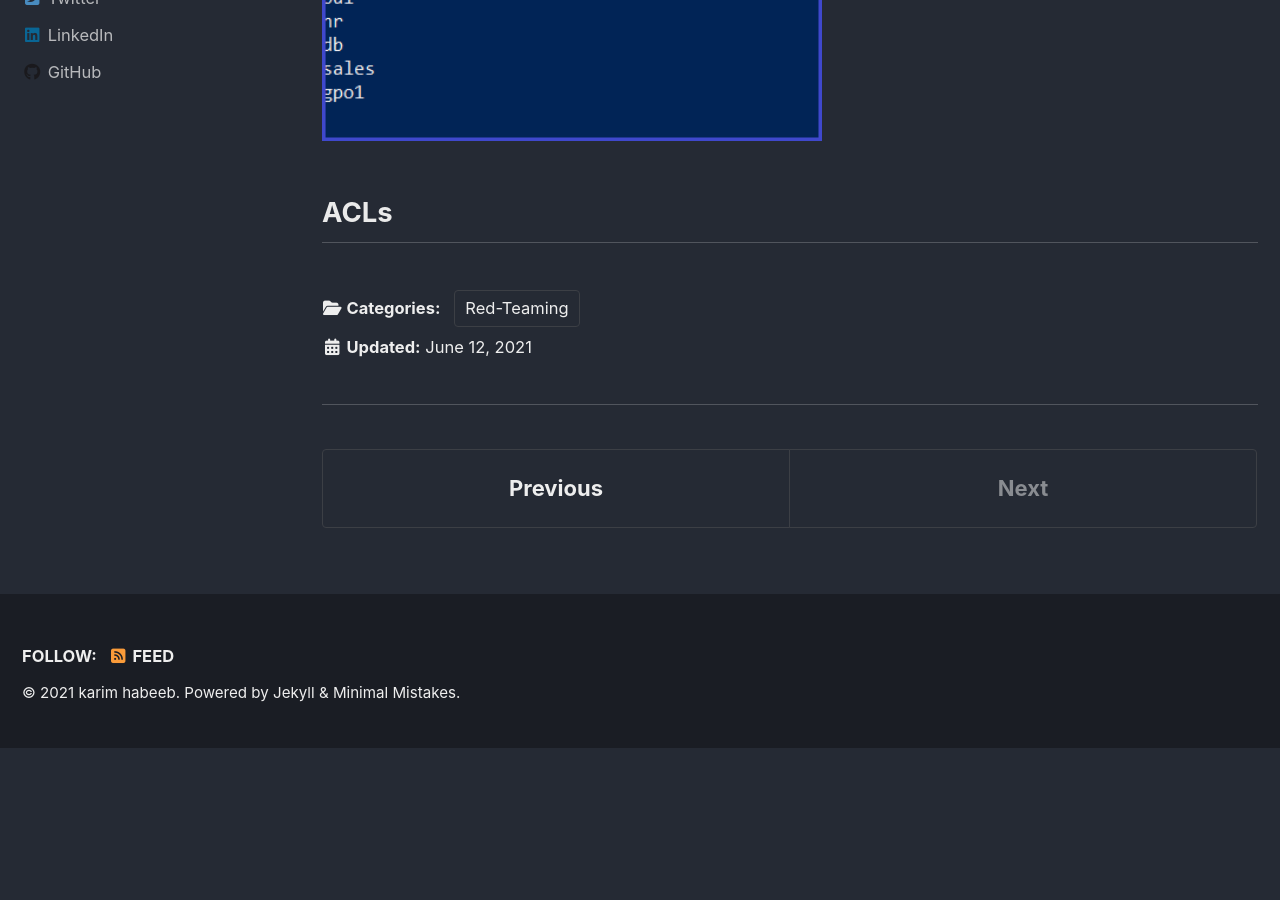
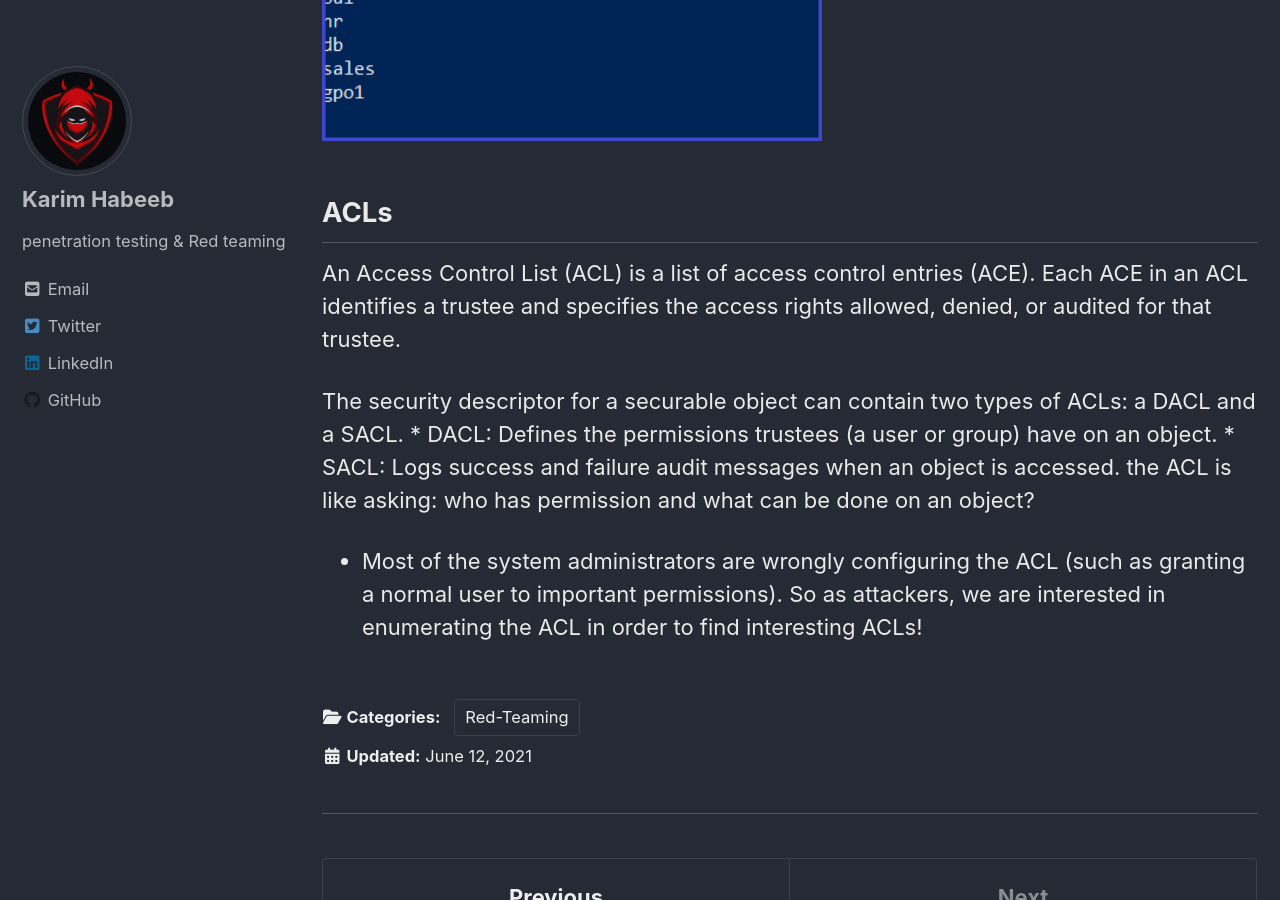
Before and after one commit to NoRed0x/NoRed0x.github.io, a Jekyll site: the page built from _posts/Red-Teaming/2021-06-12-active-directory-domain-enumeration-part-2.md, in a window 1280 px wide and 900 px high, scrolled down 6815 px. Built offline with Jekyll 4.4.1, drawn with Linux system fonts in a browser that asks for light colours; cached includes are drawn as plain includes; nearby versions of some CDN libraries; before the commit the page ends 7563 px from its top, so only the background shows below that; some of the changed text lies outside the part shown.

Commit message:
Update 2021-06-12-active-directory-domain-enumeration-part-2.md

```diff
--- a/_posts/Red-Teaming/2021-06-12-active-directory-domain-enumeration-part-2.md
+++ b/_posts/Red-Teaming/2021-06-12-active-directory-domain-enumeration-part-2.md
@@ -118,3 +118,10 @@ Get-NetOU
 <img src="/img/adpart2/ou2.png" alt="Getting-gz" width="500" height="100">
 
 ## ACLs
+An Access Control List (ACL) is a list of access control entries (ACE). Each ACE in an ACL identifies a trustee and specifies the access rights allowed, denied, or audited for that trustee.
+
+The security descriptor for a securable object can contain two types of ACLs: a DACL and a SACL.
+    * DACL: Defines the permissions trustees (a user or group) have on an object.
+    * SACL: Logs success and failure audit messages when an object is accessed.
+the ACL is like asking: who has permission and what can be done on an object?
+* Most of the system administrators are wrongly configuring the ACL (such as granting a normal user to important permissions). So as attackers, we are interested in enumerating   the ACL in order to find interesting ACLs!
```
